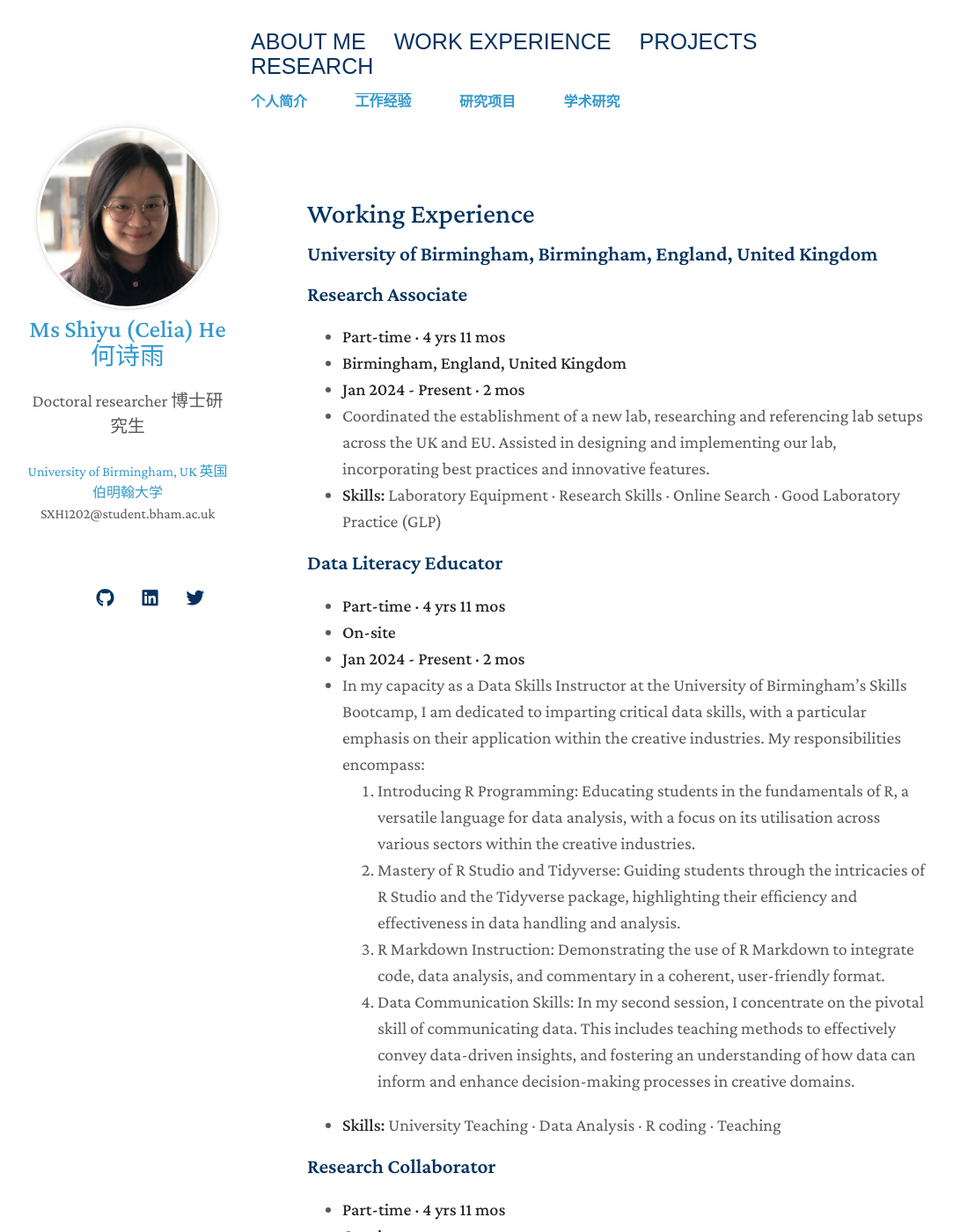
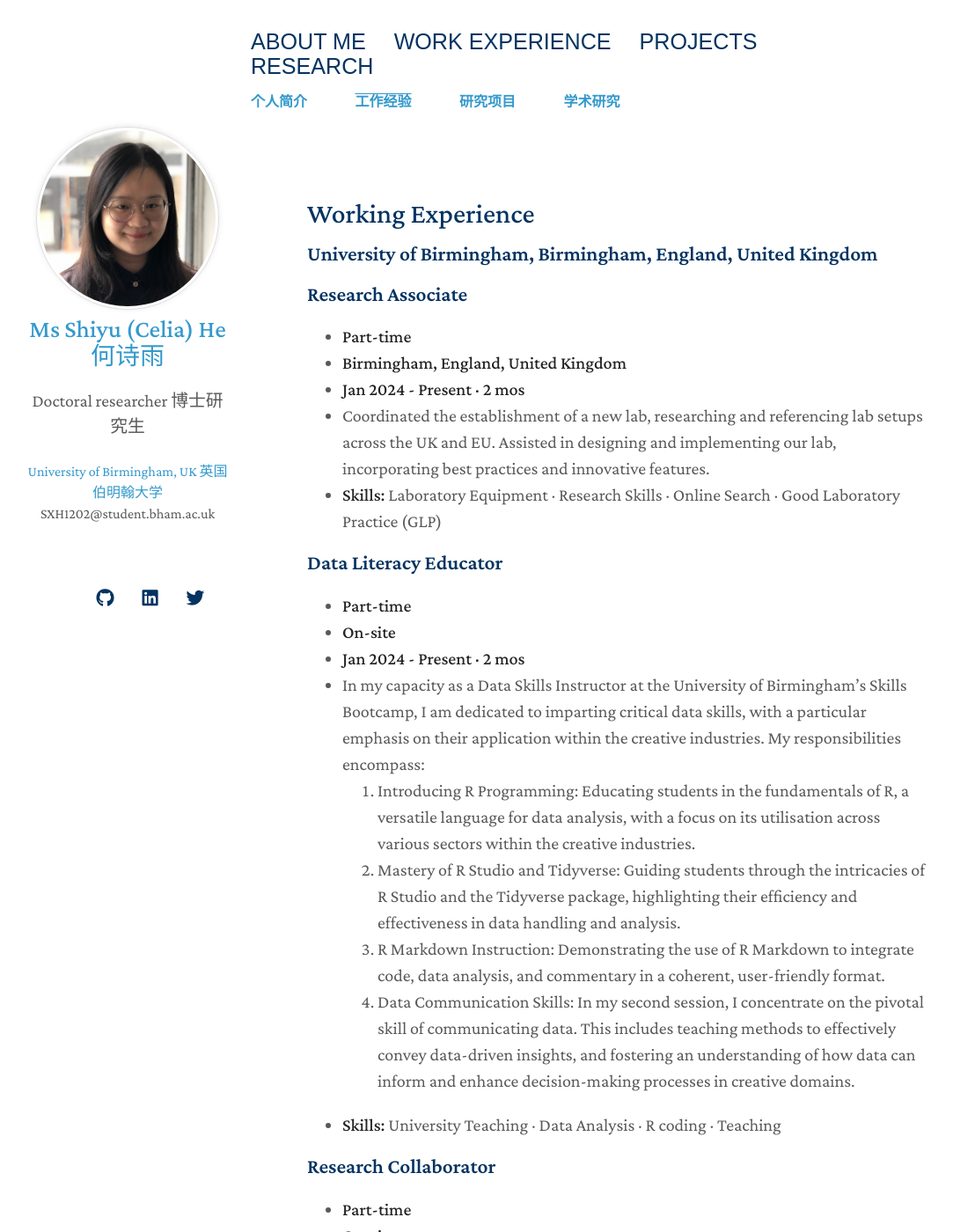
Before and after one commit to ShiyuHeCelia/ShiyuHeCelia.github.io, a Jekyll site: the page built from work_experience.md, in a window 1280 px wide and 1400 px high. Shown: the whole window at 88% size, without its empty margins (99-1182 px from the left). Built offline with Jekyll 4.4.1, drawn with Linux system fonts in a browser that asks for light colours; nearby versions of some CDN libraries; comment, search, counter and statistics services are not loaded; a style sheet for code colours, icons or effects is not loaded; some of the changed text lies outside the part shown.

Commit message:
Update work_experience.md

```diff
--- a/work_experience.md
+++ b/work_experience.md
@@ -10,14 +10,14 @@ title: Work Experience
 ### University of Birmingham, Birmingham, England, United Kingdom
 
 ### Research Associate
-- **Part-time · 4 yrs 11 mos**
+- **Part-time**
 - **Birmingham, England, United Kingdom**
 - **Jan 2024 - Present · 2 mos**
 - Coordinated the establishment of a new lab, researching and referencing lab setups across the UK and EU. Assisted in designing and implementing our lab, incorporating best practices and innovative features.
 - **Skills:** Laboratory Equipment · Research Skills · Online Search · Good Laboratory Practice (GLP)
 
 ### Data Literacy Educator
-- **Part-time · 4 yrs 11 mos**
+- **Part-time**
 - **On-site**
 - **Jan 2024 - Present · 2 mos**
 - In my capacity as a Data Skills Instructor at the University of Birmingham's Skills Bootcamp, I am dedicated to imparting critical data skills, with a particular emphasis on their application within the creative industries. My responsibilities encompass:
@@ -28,28 +28,28 @@ title: Work Experience
 - **Skills:** University Teaching · Data Analysis · R coding · Teaching
 
 ### Research Collaborator
-- **Part-time · 4 yrs 11 mos**
+- **Part-time**
 - **On-site**
 - **Jun 2023 - Present · 9 mos**
 - As a Research Collaborator specializing in Linguistics and Eye-Tracking Technology, I partnered Professor Anindita Sahoo from Indian Institute of Technology Madras to support a study on Punjabi, an Indian language. My role involved providing extensive methodological assistance, encompassing the design of linguistically-focused experiments and training in the use of eye-tracking equipment. I contributed to the development of surveys, the collection and analysis of linguistic data, and offered insights specific to the nuances of Punjabi. This collaboration is ongoing, with plans to co-author a research paper that encapsulates our combined expertise and the novel findings of our study in language and eye-tracking technology. My involvement has been integral from the experimental phase through to the analytical and writing stages, ensuring a comprehensive and in-depth exploration of Punjabi language processing.
 - **Skills:** Statistical Data Analysis · Experimental Design · Eye Tracking · Laboratory Equipment
 
 ### Teaching Assistant
-- **Part-time · 4 yrs 11 mos**
+- **Part-time**
 - **On-site**
 - **Nov 2023 - Dec 2023 · 2 mos**
 - Assisted in leading Data Mining workshops for undergraduates with Professors Dagmar Divjak and Petar Milin. Prepared coding and data materials on Jupyter Notebook, focusing on R and Python for data mining instruction. Provided technical support in coding, including debugging and clarifying complex concepts to enhance student understanding.
 - **Skills:** Statistical Data Analysis · Online Content · Communication · Teaching · teaching coding
 
 ### Laboratory Manager
-- **Part-time · 4 yrs 11 mos**
+- **Part-time**
 - **On-site**
 - **Sep 2022 - Dec 2023 · 1 yr 4 mos**
 - Working for OOOMinds, a research project at the University of Birmingham. Ensured lab equipment was properly maintained and in optimal working condition. Organised and established a functional research lab environment. Developed and managed an efficient inventory system for lab equipment. Implemented a form to streamline lab usage scheduling for team members. Delivered hands-on training to new PhD students in using specialised equipment like eye-trackers. Presented detailed guidance on eye-tracker usage to department colleagues. Facilitated equipment use and research collaboration across departments. Offered troubleshooting and technical support to team members.
 - **Skills:** PsychoPy · social event managing · Data Mining · Laboratory Analysis · Laboratory Management · Laboratory Equipment · Good Laboratory Practice (GLP) · LabTech
 
 ### Research Technician
-- **Part-time · 4 yrs 11 mos**
+- **Part-time**
 - **On-site**
 - **Sep 2022 - Dec 2023 · 1 yr 4 mos**
 - Specialised in data preprocessing and wrangling using R, managing diverse data types including eye-tracking, Psychopy tasks, OpenSeasame tasks, Qualtrics surveys, interviews, and videos. Undertook comprehensive data preprocessing tasks such as variable preparation, data merging, cleaning, and normalisation, readying data for modelling
@@ -90,14 +90,14 @@ title: Work Experience
 ### 伯明翰大学，英格兰，伯明翰
 
 ### 研究助理
-- **兼职 · 4 年 11 个月**
+- **兼职**
 - **英格兰，伯明翰**
 - **2024 年 1 月 - 至今 · 2 个月**
 - 协调建立了一个新实验室，研究并参考了英国和欧盟的实验室设置。协助设计和实施我们的实验室，结合了最佳实践和创新功能。
 - **技能：** 实验室设备 · 研究技能 · 在线搜索 · 良好实验室实践（GLP）
 
 ### 数据素养教育者
-- **兼职 · 4 年 11 个月**
+- **兼职**
 - **现场**
 - **2024 年 1 月 - 至今 · 2 个月**
 - 作为伯明翰大学技能训练营的数据技能讲师，我致力于传授关键的数据技能，特别强调它们在创意产业中的应用。我的职责包括：
@@ -108,28 +108,28 @@ title: Work Experience
 - **技能：** 大学教学 · 数据分析 · R 编码 · 教学
 
 ### 研究合作者
-- **兼职 · 4 年 11 个月**
+- **兼职**
 - **现场**
 - **2023 年 6 月 - 至今 · 9 个月**
 - 作为专门从事语言学和眼动技术的研究合作者，我与印度理工学院马德拉斯分校的 Anindita Sahoo 教授合作，支持一项关于旁遮普语的研究，旁遮普语是一种印度语言。我的角色涉及提供广泛的方法论帮助，包括设计以语言学为中心的实验和使用眼动设备的培训。我贡献了调查的开发、语言数据的收集和分析，并提供了特定于旁遮普语的见解。这项合作正在进行中，计划合著一篇研究论文，总结我们的联合专长和我们在语言和眼动技术研究中的新发现。我的参与从实验阶段到分析和写作阶段都是不可或缺的，确保了对旁遮普语处理的全面和深入探索。
 - **技能：** 统计数据分析 · 实验设计 · 眼动追踪 · 实验室设备
 
 ### 助教
-- **兼职 · 4 年 11 个月**
+- **兼职**
 - **现场**
 - **2023 年 11 月 - 12 月 · 2 个月**
 - 协助 Dagmar Divjak 和 Petar Milin 教授为本科生领导数据挖掘工作坊。准备了关注 R 和 Python 的数据挖掘指导的编码和数据材料。在编码中提供技术支持，包括调试和澄清复杂概念，以增强学生理解。
 - **技能：** 统计数据分析 · 在线内容 · 沟通 · 教学 · 教授编码
 
 ### 实验室经理
-- **兼职 · 4 年 11 个月**
+- **兼职**
 - **现场**
 - **2022 年 9 月 - 2023 年 12 月 · 1 年 4 个月**
 - 在伯明翰大学的 OOOMinds 研究项目中工作。确保实验室设备得到妥善维护并处于最佳工作状态。组织并建立了一个功能性研究实验室环境。开发并管理了一个高效的实验室设备库存系统。实施了一种表格，以简化团队成员的实验室使用排程。为使用专业设备如眼动追踪器的新 PhD 学生提供了实践培训。向部门同事展示了关于眼动追踪器使用的详细指导。促进了跨部门的设备使用和研究合作。为团队成员提供了故障排除和技术支持。
 - **技能：** PsychoPy · 社交活动管理 · 数据挖掘 · 实验室分析 · 实验室管理 · 实验室设备 · 良好实验室实践（GLP） · LabTech
 
 ### 研究技术员
-- **兼职 · 4 年 11 个月**
+- **兼职**
 - **现场**
 - **2022 年 9 月 - 2023 年 12 月 · 1 年 4 个月**
 - 专门从事使用 R 进行数据预处理和整理，管理包括眼动追踪、Psychopy 任务、OpenSeasame 任务、Qualtrics 调查、访谈和视频在内的多种数据类型。承担了全面的数据预处理任务，如变量准备、数据合并、清洗和规范化，为建模准备数据。执行了描述性数据分析，利用 R 进行初步分析并使用 R Markdown 创建报告和可视化。独立进行了为期两个月的研究，涉及 40 名中国参与者进行在线语法判断任务。这包括理论理解、实验设计、参与者招募、数据分析和报告撰写。执行了高级统计建模，包括 PCA、聚类分析和带随机效应的线性混合效应模型，以及用于假设测试和结果解释的广义可加模型（GAM）。协助使用 Endnote 为研究团队的论文组织参考文献。
```
